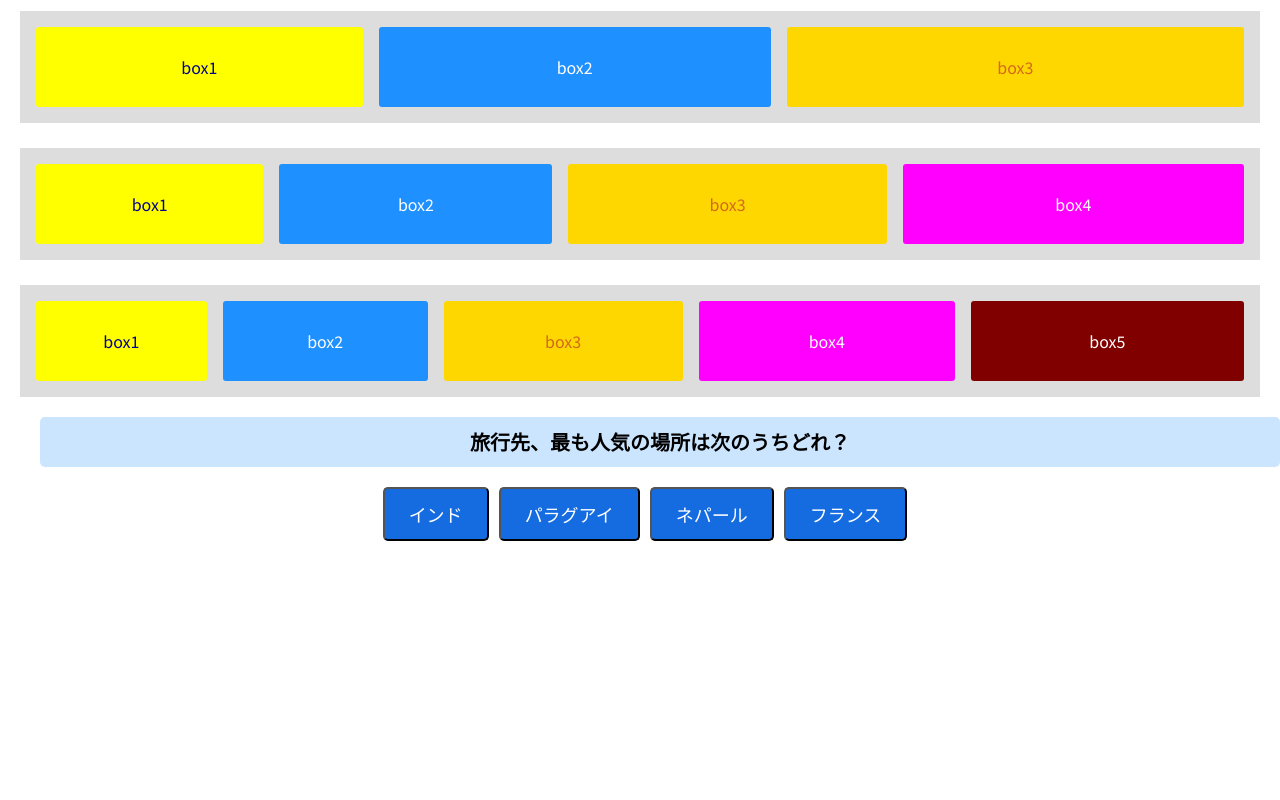
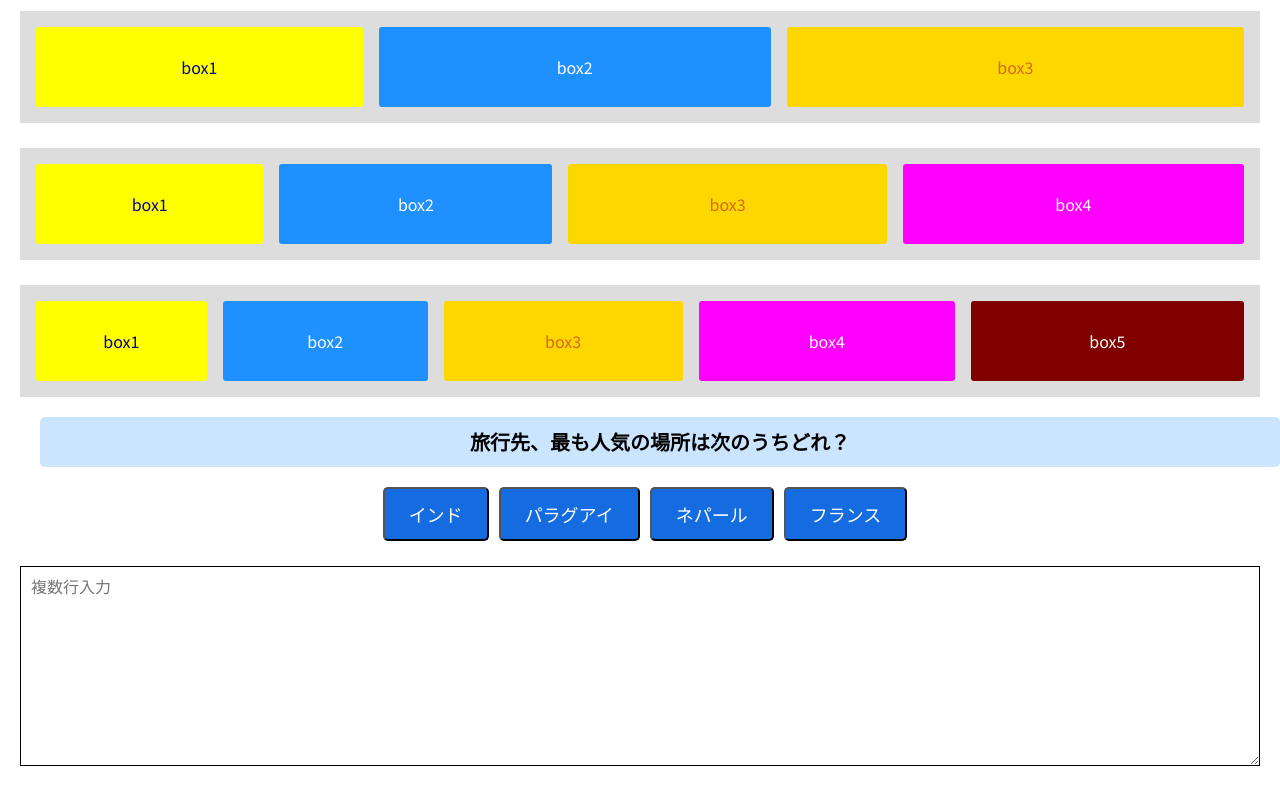
Before and after one commit to Ibucali/try-and-error, a website built with Vite: page try-and-error/index.html in a window 1280 px wide. Shown: the part 354-1154 px from the top of the page. Before the commit the page ends 915 px from the top, so only its background shows below. Built offline with nearby package versions, Linux system fonts and the light colour scheme; some packages are replaced by stand-ins of ours; no server answers.

Commit message:
added text enter field

```diff
--- a/try-and-error/index.html
+++ b/try-and-error/index.html
@@ -66,6 +66,8 @@
 
     </div>
 
+    <textarea id="multi_line_input" placeholder="複数行入力"></textarea>
+
 
     <script type="module" src="/main.js"></script>
   </body>
--- a/try-and-error/main.js
+++ b/try-and-error/main.js
@@ -231,3 +231,8 @@ while (handlerIndex < buttonLength) {
   });
   handlerIndex++;
 }
+
+document.getElementById('multi_line_input').addEventListener('input', function() {
+    const textAreaContent = this.value;
+    console.log("テキストエリアの内容: " + textAreaContent);
+});
--- a/try-and-error/style.css
+++ b/try-and-error/style.css
@@ -152,3 +152,14 @@ table
   color: #fff;
   border-radius: 3px;
 }
+
+#multi_line_input {
+  margin: 25px 0;
+  width: 100%;
+  height: 200px;
+  padding: 10px;
+  border: 1px solid #000;
+  font-size: 16px;
+  line-height: 1.5;
+  resize: vertical;
+}
```
